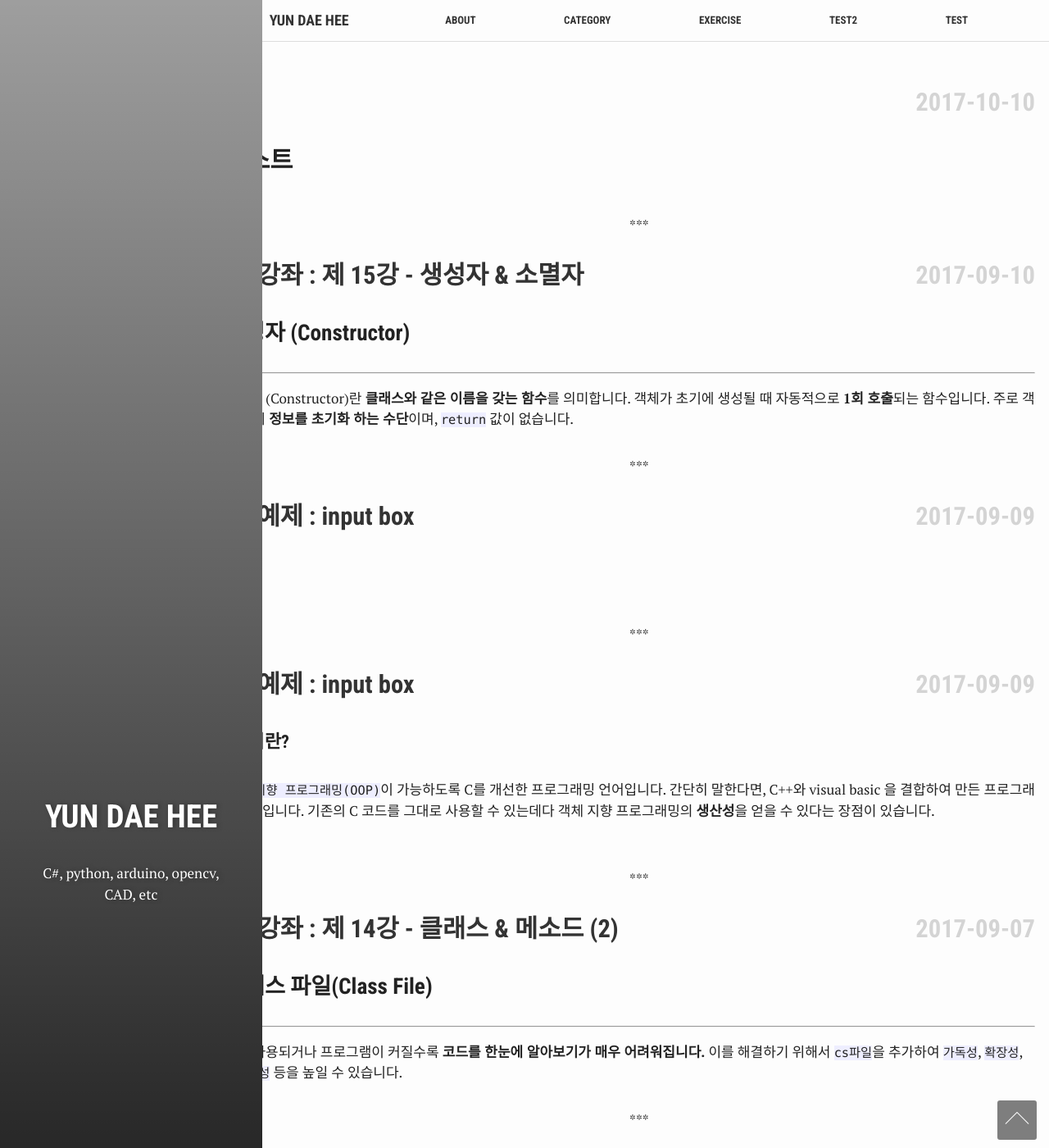
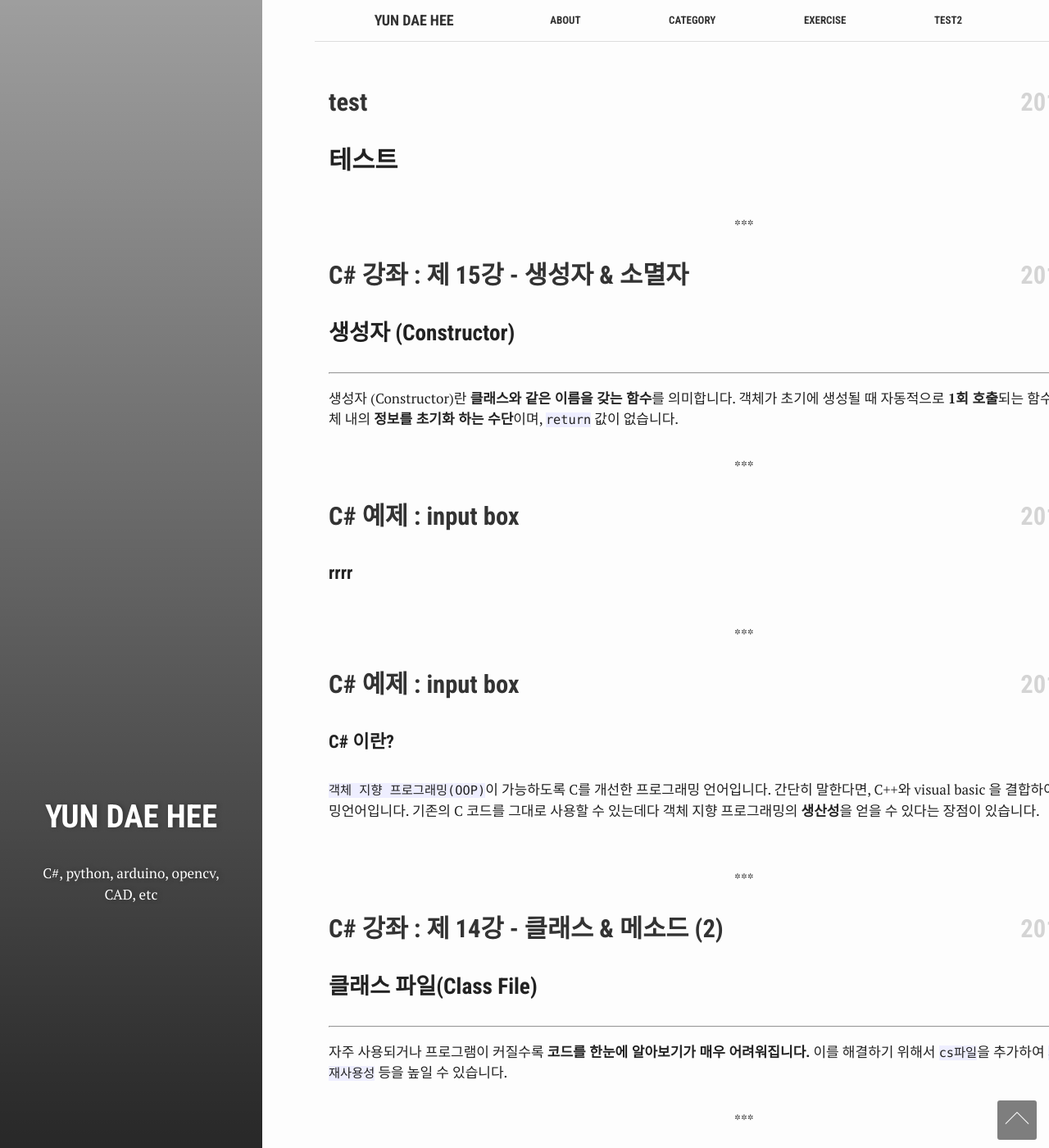
Before and after one commit to test076923/test076923.github.io, a Jekyll site: the page built from index.html, in a window 1280 px wide and 1400 px high. Shown: the whole window at 82% size. Built offline with Jekyll 4.4.1, drawn with Linux system fonts in a browser that asks for light colours; comment, search, counter and statistics services are not loaded.

Commit message:
Update _variables.scss

```diff
--- a/assets/_sass/_variables.scss
+++ b/assets/_sass/_variables.scss
@@ -6,7 +6,7 @@ $sm-break-point: 320px;
 $aside-width: 25%;
 $content-wrapper-width: 80%;
 $article-max-width: 1200px;
-$post-margin-left: 20%;
+$post-margin-left: 30%;
 
 $img: "../img";
 $js: "../js";
```
